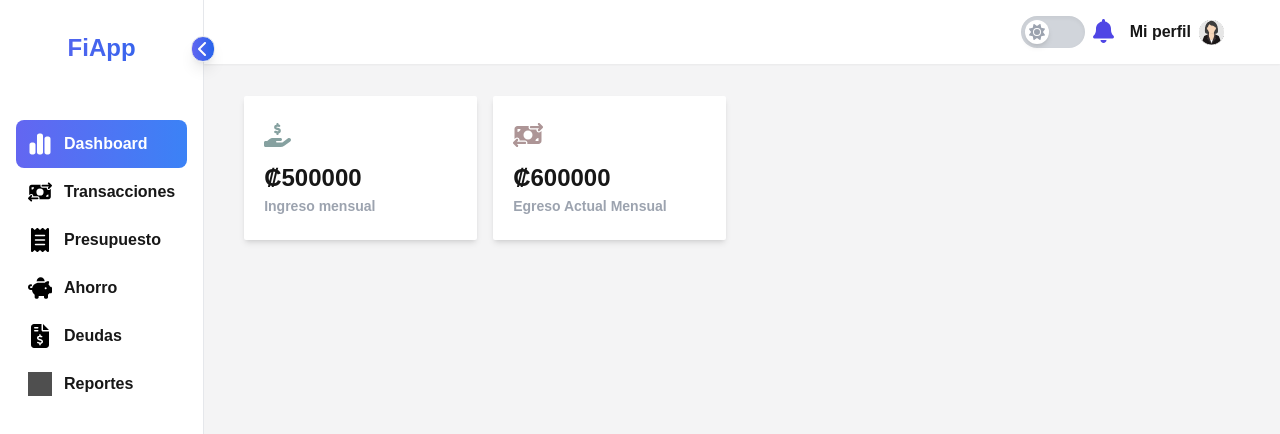
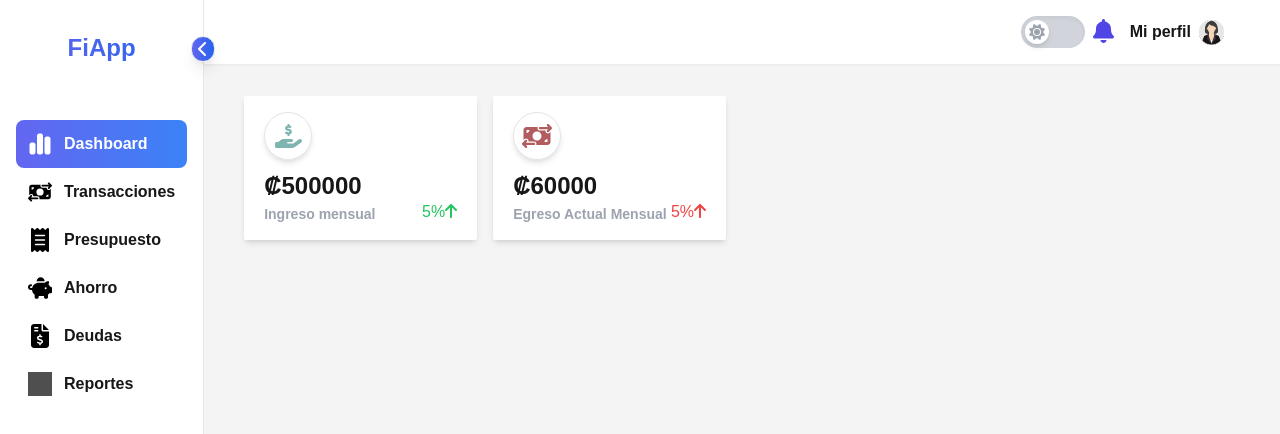
Before and after one commit to Jeim05/personal-finance-app, a Next.js app: page / in a window 1280 px wide. Shown: the top 434 px of the page. Built offline with nearby package versions, Linux system fonts and the light colour scheme; grey boxes are pictures that could not be loaded.

Commit message:
main card

```diff
--- a/components/dashboard/card.tsx
+++ b/components/dashboard/card.tsx
@@ -1,11 +1,11 @@
 import { CardProps } from '@/types'
-
+import { faArrowUp } from '@fortawesome/free-solid-svg-icons'
 import { FontAwesomeIcon } from '@fortawesome/react-fontawesome'
 
-export default function Card({ title, amount, icon, icon_variant, variant }: CardProps) {
+export default function Card({ title, amount, icon, icon_variant, arrow, arrow_variant }: CardProps) {
   return (
-    <div className={`bg-white shadow-md flex flex-col px-5 py-4 rounded-sm w-full h-36  ${variant}`}>
-      <div className={`text-2xl py-2 ${icon_variant}`}>
+    <div className={`bg-white shadow-md flex flex-col px-5 py-4 rounded-sm w-full h-36 gap-2`}>
+      <div className={`text-2xl py-2 w-12 h-12 text-center shadow-md border border-zinc-200 rounded-full ${icon_variant}`}>
         <FontAwesomeIcon icon={icon} />
       </div>
       <div className='flex flex-row'>
@@ -13,7 +13,11 @@ export default function Card({ title, amount, icon, icon_variant, variant }: Car
           <p className='font-bold text-2xl py-0.5'>₡{amount}</p>
           <h3 className='font-semibold text-gray-400 text-sm'>{title}</h3>
         </div>
-        <div></div>
+        <div className={`flex items-end ${arrow_variant}`}>
+          <span>5%</span>
+          <span><FontAwesomeIcon icon={faArrowUp}/></span>
+
+        </div>
       </div>
     </div>
   )
--- a/components/dashboard/mainCards.tsx
+++ b/components/dashboard/mainCards.tsx
@@ -1,12 +1,26 @@
-import React from 'react'
-import Card from './card'
-import { faHandHoldingDollar, faMoneyBillTransfer, faWallet, faMagnifyingGlassDollar } from '@fortawesome/free-solid-svg-icons'
+import React from "react";
+import Card from "./card";
+import { faHandHoldingDollar, faMoneyBillTransfer, faArrowUp, faArrowDown} from "@fortawesome/free-solid-svg-icons";
 
 export default function MainCards() {
   return (
-    <div className='container flex flex-col lg:flex-row gap-4 justify-between'>
-        <Card title='Ingreso mensual' amount={500000.00} icon={faHandHoldingDollar} icon_variant='text-[#86A1A0]' />
-        <Card title='Egreso Actual Mensual' icon={faMoneyBillTransfer} amount={600000} icon_variant='text-[#AD9596]' />
+    <div className="container flex flex-col lg:flex-row gap-4 justify-between">
+      <Card
+        title="Ingreso mensual"
+        amount={500000.0}
+        icon={faHandHoldingDollar}
+        icon_variant="text-[#7EB5B1]"
+        arrow={faArrowUp}
+        arrow_variant="text-green-500"
+      />
+      <Card
+        title="Egreso Actual Mensual"
+        icon={faMoneyBillTransfer}
+        amount={60000}
+        icon_variant="text-[#B25C60]"
+        arrow={faArrowDown}
+        arrow_variant="text-red-500"
+      />
     </div>
-  )
+  );
 }
--- a/types/index.ts
+++ b/types/index.ts
@@ -5,5 +5,6 @@ export interface CardProps {
     amount: number;
     icon: IconDefinition;
     icon_variant?: string;
-    variant?: string;
+    arrow: IconDefinition;
+    arrow_variant?: string;
 }
```
